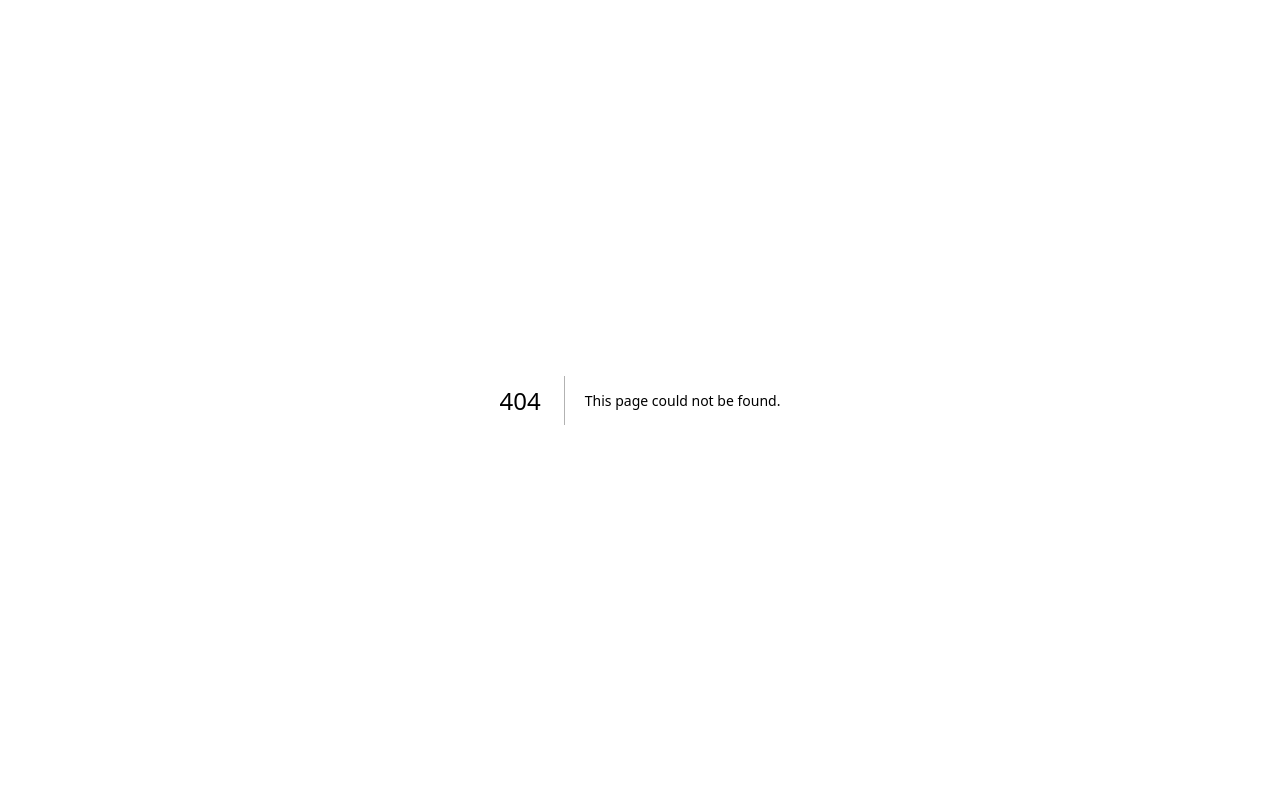
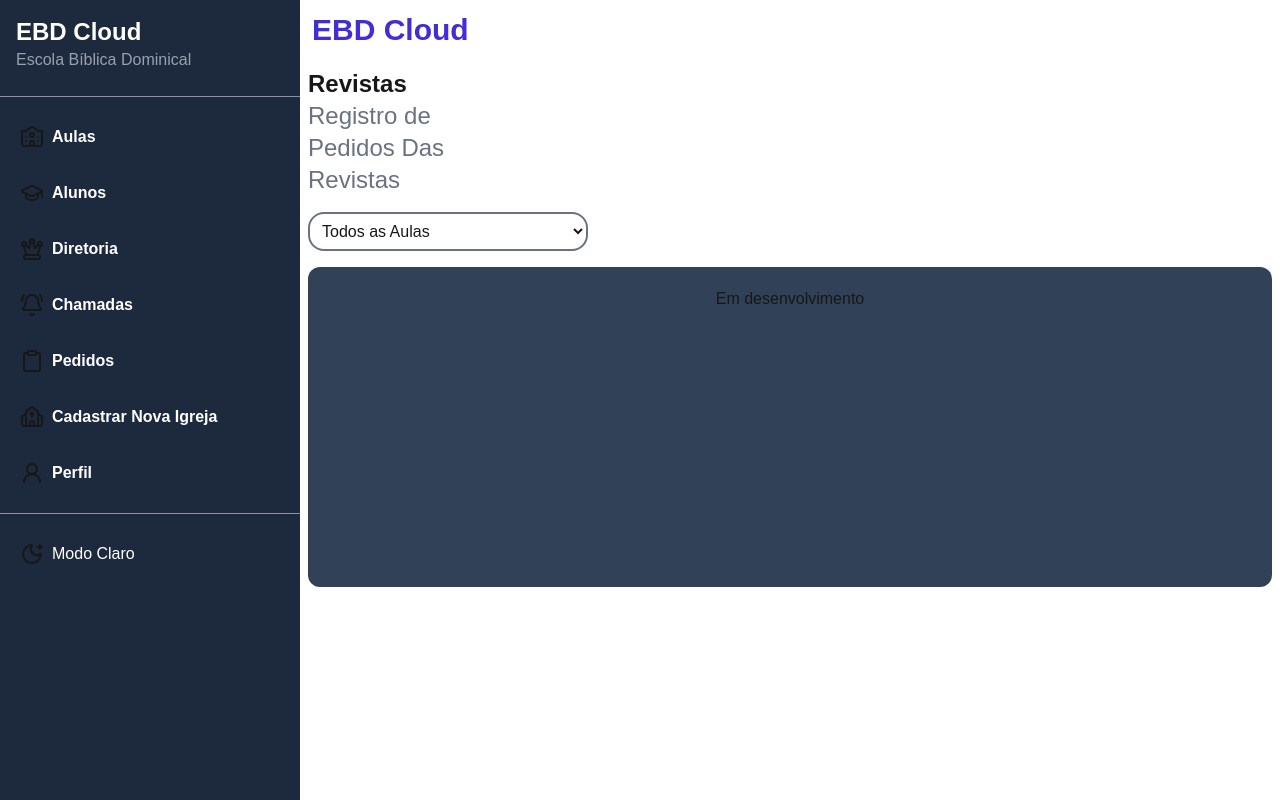
Before and after one commit to Adrriian/ebdcloud, a Next.js app: page /book in a window 1280 px wide. Before the commit this address had no page. Built offline with nearby package versions, Linux system fonts and the light colour scheme.

Commit message:
criando as demais telas
criei as demais telas para navegação, agora só preciso mesmo deixar tudo arrumado e pensar na lógica de usuarios

```diff
--- /dev/null
+++ b/app/(app)/board/page.tsx
@@ -0,0 +1,36 @@
+'use client'
+export default function BoardApp() {
+    return (
+        <div className="p-2 bg-white dark:text-white ">
+            <div className="flex flex-col gap-4">
+                <div className="flex items-center justify-between">
+                    <div>
+                        <h1 className="font-bold text-2xl">Diretoria</h1>
+                        <h1 className="text-gray-500 text-[10px] md:text-xl lg:text-2xl  w-40 smalxl:w-full">
+                            Membros
+                            da diretoria da EBD</h1>
+                    </div>
+                    <div id="newBoard"
+                        className="hidden p-2 gap-1 items-center rounded-2xl bg-indigo-700 cursor-pointer smalxl:w-fit hover:bg-indigo-500 transition-all duration-300 ease-linear">
+
+                        <h1 className="text-white text-[12px] font-bold smalxl:text-sm md:text-base">NovoMembro
+                        </h1>
+                    </div>
+                </div>
+                <div className="bg-slate-800 rounded-xl">
+                    <div className="p-5">
+                        <div>
+                            <h1 className="text-white">MEMBROS DA DIRETORIA</h1>
+                        </div>
+                    </div>
+                    <hr className="text-white" />
+                    <div id="renderBoards"
+                        className="p-5 max-h-100 overflow-y-scroll scrollbar scrollbar-thumb-slate-800">
+
+                    </div>
+                </div>
+            </div>
+        </div>
+
+    )
+}
--- /dev/null
+++ b/app/(app)/book/page.tsx
@@ -0,0 +1,32 @@
+'use client'
+import { LucideMenu } from "lucide-react";
+
+
+export default function BookApp() {
+    return (
+        <section id="livros" className="p-2 dark:text-white">
+                        <div className="flex flex-col gap-4 ">
+                            <div className="flex items-center justify-between">
+                                <div>
+                                    <h1 className="font-bold text-2xl">Revistas</h1>
+                                    <h1 className="text-gray-500 text-[10px] md:text-xl lg:text-2xl  w-40 smalxl:w-full">
+                                        Registro de Pedidos Das Revistas</h1>
+                                </div>
+                            </div>
+                            <div className="flex flex-col gap-2 smalxl:flex-row ">
+                                <select className="outline-0 border-2 border-gray-500 rounded-2xl p-2  w-full md:w-70">
+                                    <option className="rounded-2xl dark:text-white dark:bg-slate-900">Todos as Aulas
+                                    </option>
+                                    <option className="rounded-2xl dark:text-white dark:bg-slate-900">Aula data tal</option>
+                                    <option className="rounded-2xl dark:text-white dark:bg-slate-900">Aula data tal</option>
+                                    <option className="rounded-2xl dark:text-white dark:bg-slate-900">Aula data tal</option>
+                                    <option className="rounded-2xl dark:text-white dark:bg-slate-900">Aula data tal</option>
+                                </select>
+                            </div>
+                            <div className="bg-slate-700 text-center overflow-y-scroll h-80 rounded-xl p-5">
+                                <h1>Em desenvolvimento</h1>
+                            </div>
+                        </div>
+                    </section>
+    )
+}
--- /dev/null
+++ b/app/(app)/calls/page.tsx
@@ -0,0 +1,28 @@
+export default function CallsApp(){
+    return(
+        <section id="chamadas" className="p-2 dark:text-white ">
+                        <div className="flex flex-col gap-4 ">
+                            <div className="flex items-center justify-between">
+                                <div>
+                                    <h1 className="font-bold text-2xl">Chamadas</h1>
+                                    <h1 className="text-gray-500 text-[10px] md:text-xl lg:text-2xl  w-40 smalxl:w-full">
+                                        Registre a presença dos alunos </h1>
+                                </div>
+                            </div>
+                            <div className="flex flex-col gap-2 smalxl:flex-row ">
+                                <select className="outline-0 border-2 border-gray-500 rounded-2xl p-2  w-full md:w-70">
+                                    <option className="rounded-2xl dark:text-white dark:bg-slate-900">Todos as Aulas
+                                    </option>
+                                    <option className="rounded-2xl dark:text-white dark:bg-slate-900">Aula data tal</option>
+                                    <option className="rounded-2xl dark:text-white dark:bg-slate-900">Aula data tal</option>
+                                    <option className="rounded-2xl dark:text-white dark:bg-slate-900">Aula data tal</option>
+                                    <option className="rounded-2xl dark:text-white dark:bg-slate-900">Aula data tal</option>
+                                </select>
+                            </div>
+                            <div className="bg-slate-700 text-center overflow-y-scroll h-80 rounded-xl p-5">
+                                <h1>Em desenvolvimento</h1>
+                            </div>
+                        </div>
+                    </section>
+    )
+}
--- a/app/(app)/dashboard/page.tsx
+++ b/app/(app)/classrom/page.tsx
@@ -1,14 +1,15 @@
+'use client'
 import { LucideMenu } from "lucide-react";
 
 
-export default function DashbordApp() {
+export default function ClassRomApp() {
     return (
-        <section id="aulas" className="p-2 dark:text-white ">
+        <div id="aulas" className="p-2 dark:text-white ">
             <div className="flex flex-col gap-4">
                 <div className="flex items-center ">
                     <div className="flex-3">
                         <h1 className="font-bold text-2xl">Aulas</h1>
-                        <h1 className="text-gray-500 text-[10px] md:text-xl lg:text-2xl  w-40 smalxl:w-full w-full">Gerencie as aulas da Escola Bíblica Dominical</h1>
+                        <h1 className="text-gray-500 text-[10px] md:text-xl lg:text-2xl   smalxl:w-full w-full">Gerencie as aulas da Escola Bíblica Dominical</h1>
                     </div>
                     <div id="newAula"
                         className="flex-1 flex p-2 gap-1 items-center rounded-2xl bg-indigo-700 cursor-pointer smalxl:w-fit hover:bg-indigo-500 transition-all duration-300 ease-linear">
@@ -45,6 +46,6 @@ export default function DashbordApp() {
                 <div id="showAulas" className="bg-slate-800 overflow-y-scroll h-80 rounded-xl p-5">
                 </div>
             </div>
-        </section>
+        </div>
     )
 }
--- a/app/(app)/layout.tsx
+++ b/app/(app)/layout.tsx
@@ -2,6 +2,7 @@
 import { ReactNode, useState } from 'react';
 import '../globals.css'
 import { LucideBellRing, LucideChessKing, LucideChessQueen, LucideChurch, LucideCircleX, LucideClipboard, LucideGraduationCap, LucideKeyboard, LucideMenu, LucideMenuSquare, LucideMoonStar, LucideSchool, LucideSchool2, LucideUserRound, LucideXCircle, Menu } from 'lucide-react';
+import { useRouter } from 'next/navigation';
 type typeReactNode = {
     children: ReactNode;
 }
@@ -14,6 +15,9 @@ export default function RootLayoutApp({ children }: typeReactNode) {
     const closeSidebar = () => {
         setWidth('w-0')
     }
+    const Router = useRouter()
+
+
     return (
         <div className="flex">
             <aside>
@@ -32,35 +36,35 @@ export default function RootLayoutApp({ children }: typeReactNode) {
                         <hr className="text-white/50" />
                         <div className=" w-full p-2 ">
                             <nav className="flex flex-col  gap-2">
-                                <div id="classrom"
-                                    className=" flex gap-2 items-center hover:bg-gray-500 rounded-2xl p-3 cursor-pointer ">
+                                <div id="classrom"  onClick={()=> Router.push('/classrom')}
+                                    className="goPush flex gap-2 items-center hover:bg-gray-500 rounded-2xl p-3 cursor-pointer ">
                                     <LucideSchool2 />
                                     <h1 className="text-white font-bold  ">Aulas</h1>
                                 </div>
-                                <div id="student"
-                                    className="flex gap-2 items-center hover:bg-gray-500 rounded-2xl p-3 cursor-pointer">
+                                <div id="student" onClick={()=> Router.push('/student')}
+                                    className="goPush flex gap-2 items-center hover:bg-gray-500 rounded-2xl p-3 cursor-pointer">
                                     <LucideGraduationCap />
                                     <h1 className="text-white font-bold ">Alunos</h1>
                                 </div>
-                                <div id="board"
-                                    className="flex gap-2 items-center hover:bg-gray-500 rounded-2xl p-3 cursor-pointer">
+                                <div id="board"  onClick={()=> Router.push('/board')}
+                                    className=" flex gap-2 items-center hover:bg-gray-500 rounded-2xl p-3 cursor-pointer">
                                     <LucideChessQueen />
                                     <h1 className="text-white font-bold ">Diretoria</h1>
                                 </div>
-                                <div id="calls"
-                                    className="flex gap-2 items-center hover:bg-gray-500 rounded-2xl p-3 cursor-pointer">
+                                <div id="calls"  onClick={()=> Router.push('/calls')}
+                                    className="goPush flex gap-2 items-center hover:bg-gray-500 rounded-2xl p-3 cursor-pointer">
                                     <LucideBellRing />
                                     <h1 className="text-white font-bold ">Chamadas</h1>
                                 </div>
-                                <div id="book" className="flex gap-2 items-center hover:bg-gray-500 rounded-2xl p-3 cursor-pointer">
+                                <div id="book"  onClick={()=> Router.push('/book')} className="goPush flex gap-2 items-center hover:bg-gray-500 rounded-2xl p-3 cursor-pointer">
                                     <LucideClipboard />
                                     <h1 className="text-white font-bold ">Pedidos</h1>
                                 </div>
-                                <div id="book" className="flex gap-2 items-center hover:bg-gray-500 rounded-2xl p-3 cursor-pointer">
+                                <div id="church" onClick={()=> Router.push('/church')} className="goPush flex gap-2 items-center hover:bg-gray-500 rounded-2xl p-3 cursor-pointer">
                                     <LucideChurch />
                                     <h1 className="text-white font-bold ">Cadastrar Nova Igreja</h1>
                                 </div>
-                                <div id="book" className="flex gap-2 items-center hover:bg-gray-500 rounded-2xl p-3 cursor-pointer">
+                                <div id="user" onClick={()=> Router.push('/user')} className="goPush flex gap-2 items-center hover:bg-gray-500 rounded-2xl p-3 cursor-pointer">
                                     <LucideUserRound />
                                     <h1 className="text-white font-bold ">Perfil</h1>
                                 </div>
--- /dev/null
+++ b/app/(app)/student/page.tsx
@@ -0,0 +1,32 @@
+export default function StudentApp(){
+    return(
+        <section id="alunos" className=" p-2 dark:text-white">
+                        <div className="flex flex-col gap-4">
+                            <div className="flex items-center justify-between">
+                                <div>
+                                    <h1 className="font-bold text-2xl">Turmas</h1>
+                                    <h1 className="text-gray-500 text-[10px] md:text-xl lg:text-2xl  w-40 smalxl:w-full">
+                                        Gerencie os alunos/turma da Escola Bíblica Dominical</h1>
+                                </div>
+                                <div id="newStudent"
+                                    className="hidden p-2 gap-1 items-center rounded-2xl bg-indigo-700 cursor-pointer smalxl:w-fit hover:bg-indigo-500 transition-all duration-300 ease-linear">
+                                    <svg xmlns="http://www.w3.org/2000/svg" fill="none" viewBox="0 0 24 24"
+                                        stroke-width="1.5" stroke="currentColor"
+                                        className="size-4 smalxl:size-5 md:size-6 stroke-white">
+                                        <path stroke-linecap="round" stroke-linejoin="round"
+                                            d="M12 4.5v15m7.5-7.5h-15" />
+                                    </svg>
+                                    <h1 className="text-white text-[12px] font-bold smalxl:text-sm md:text-base ">Nova
+                                        Turma
+                                    </h1>
+                                </div>
+                            </div>
+                            <div className="bg-slate-800 rounded-xl ">
+                                <div id="renderClass" className="p-2 ">
+
+                                </div>
+                            </div>
+                        </div>
+                    </section>
+    )
+}
--- a/app/(auth)/login/page.tsx
+++ b/app/(auth)/login/page.tsx
@@ -13,7 +13,7 @@ export default function LoginPage() {
 
     const GoLogin = () => {
 
-        router.push('../dashboard')
+        router.push('../classrom')
 
     }
 
--- a/utils/sidebar/navegation.tsx
+++ /dev/null
@@ -1,3 +0,0 @@
-export const openSidebar = () =>{
-
-}
```
Also changed, not shown: app/(app)/church/page.tsx (added), app/(app)/user/page.tsx (added).
